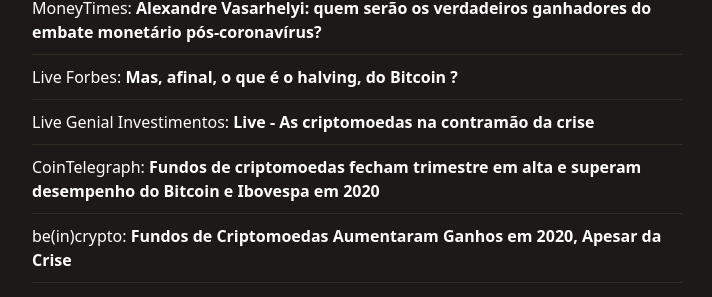
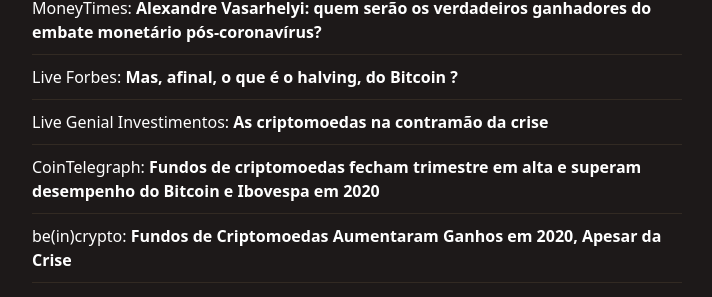
Before and after one commit to ateliedetemas/blpcrypto, a Jekyll site: the page built from _pages/na-midia.md, in a window 1280 px wide and 900 px high, scrolled down 382 px. Shown: the part 149-446 px from the top of the window, without its empty margins (283-995 px from the left). Built offline with Jekyll 4.4.1, drawn with Linux system fonts in a browser that asks for light colours.

Commit message:
Update na-midia.md

```diff
--- a/_pages/na-midia.md
+++ b/_pages/na-midia.md
@@ -11,7 +11,7 @@ title: Na Mídia
 |[Portal do Bitcoin: **Fundos brasileiros que investem em criptomoedas têm rentabilidade de até 85% em 2020**](https://portaldobitcoin.com/fundos-brasileiros-que-investem-em-criptomoedas-tem-rentabilidade-de-ate-85-em-2020/)
 |[MoneyTimes: **Alexandre Vasarhelyi: quem serão os verdadeiros ganhadores do embate monetário pós-coronavírus?**](https://www.moneytimes.com.br/alexandre-vasarhelyi-quem-serao-os-verdadeiros-ganhadores-do-embate-monetario-pos-coronavirus/)
 |[Live Forbes: **Mas, afinal, o que é o halving, do Bitcoin ?**](https://www.youtube.com/watch?v=peKPDJMelDg)
-|[Live Genial Investimentos: **Live - As criptomoedas na contramão da crise**](https://www.youtube.com/watch?v=KYlCJjC2bJE&feature=youtu.be)
+|[Live Genial Investimentos: **As criptomoedas na contramão da crise**](https://www.youtube.com/watch?v=KYlCJjC2bJE&feature=youtu.be)
 |[CoinTelegraph: **Fundos de criptomoedas fecham trimestre em alta e superam desempenho do Bitcoin e Ibovespa em 2020**](https://cointelegraph.com.br/news/cryptocurrency-funds-attract-investments-and-outperform-bitcoin-in-march?utm_medium=email&_hsmi=87392192&_hsenc=p2ANqtz--8SbaDfeNircowROkbTuWdJ6mZLDTTnaSwtebMm3k8UzihH5cSTVyH3dWFmmzwv71NAhle&utm_content=87392192&utm_source=hs_email)
 |[be(in)crypto: **Fundos de Criptomoedas Aumentaram Ganhos em 2020, Apesar da Crise**](https://beincrypto.com.br/fundos-de-criptomoedas-aumentaram-ganhos-em-2020-apesar-da-crise/?utm_medium=email&_hsmi=87392192&_hsenc=p2ANqtz-9E4LID8Wf8qnKxnwe7BJWWZLLOORzw4Se8vchz-yZgCk3nqySQd3iYI7is8D0dykc7_vrj&utm_content=87392192&utm_source=hs_email)
 |[be(in)crypto: **Fundos de Criptomoedas em Alta na Crise**](https://beincrypto.com.br/fundos-de-criptomoedas-em-alta-na-crise/?utm_medium=email&_hsmi=87392192&_hsenc=p2ANqtz-8gWjZY86wDr6UlW9uKYMI7ob6MZIlhQpW24RVsMt--EYv8o7D7577lIyjiJzxhWfAJ4CXz&utm_content=87392192&utm_source=hs_email)
```
